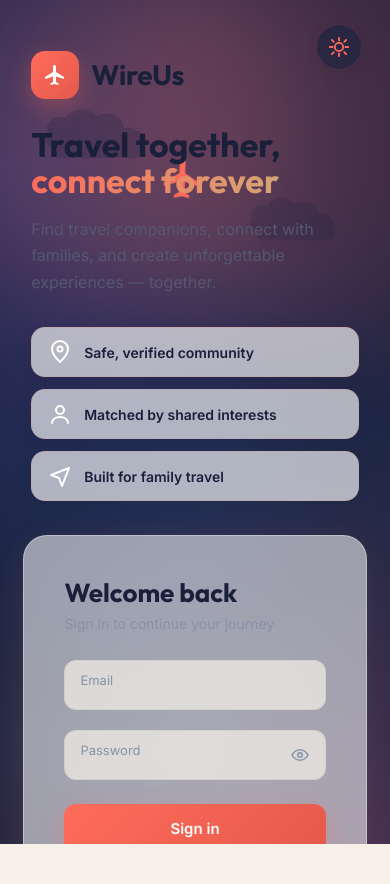
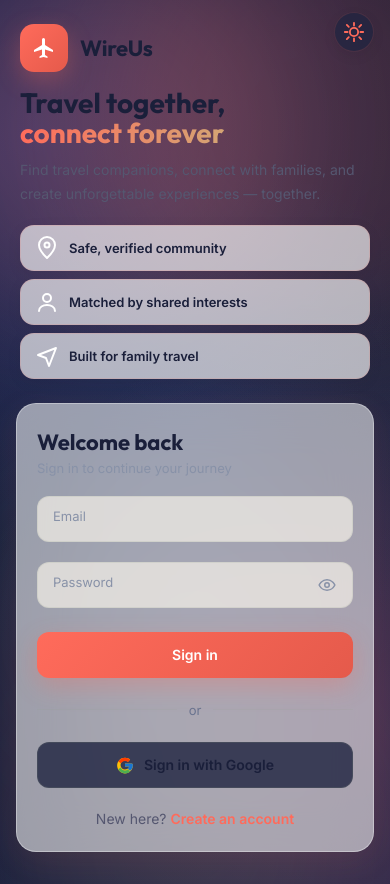
Before and after one commit to vittaldevak1/newone, a React (Vite) app in the folder frontend/: page /login in a window 390 px wide. Before the commit the page ends 844 px from the top, so only its background shows below. Built offline with nearby package versions, Linux system fonts and the light colour scheme; no server answers; a web font is replaced by a local one.

Commit message:
fix: mobile responsive - login scroll, chat back button, viewport meta, safe areas

```diff
--- a/frontend/index.html
+++ b/frontend/index.html
@@ -3,7 +3,7 @@
   <head>
     <meta charset="UTF-8" />
     <link rel="icon" type="image/svg+xml" href="/favicon.svg" />
-    <meta name="viewport" content="width=device-width, initial-scale=1.0" />
+    <meta name="viewport" content="width=device-width, initial-scale=1.0, maximum-scale=1.0, user-scalable=no, viewport-fit=cover" />
     <link rel="preconnect" href="https://fonts.googleapis.com" />
     <link rel="preconnect" href="https://fonts.gstatic.com" crossorigin />
     <link href="https://fonts.googleapis.com/css2?family=Inter:wght@400;500;600&family=Outfit:wght@400;500;600;700&family=Playfair+Display:ital,wght@0,600;0,700;1,600;1,700&display=swap" rel="stylesheet" />
--- a/frontend/src/components/MessagesPanel.jsx
+++ b/frontend/src/components/MessagesPanel.jsx
@@ -29,10 +29,17 @@ export default function MessagesPanel() {
   const [otherTyping, setOtherTyping] = useState(false);
   const [unreadCounts, setUnreadCounts] = useState({});
   const [lastMsgMap, setLastMsgMap] = useState({});
+  const [isMobile, setIsMobile] = useState(window.innerWidth <= 768);
   const messagesEnd = useRef(null);
   const inputRef = useRef(null);
   const typingTimeoutRef = useRef(null);
   const prevMatchId = useRef(null);
+
+  useEffect(() => {
+    const handleResize = () => setIsMobile(window.innerWidth <= 768);
+    window.addEventListener('resize', handleResize);
+    return () => window.removeEventListener('resize', handleResize);
+  }, []);
 
   const isSelf = activeConvo?._id === 'self';
 
@@ -354,10 +361,20 @@ export default function MessagesPanel() {
     );
   }
 
+  const goBack = () => {
+    setActiveConvo(null);
+    setMessages([]);
+    setOtherTyping(false);
+    if (prevMatchId.current) {
+      socket?.emit('leave-match', { matchId: prevMatchId.current });
+      prevMatchId.current = null;
+    }
+  };
+
   return (
     <div className="chat-layout">
       {/* Conversations Sidebar */}
-      <div className="chat-sidebar">
+      <div className={`chat-sidebar ${isMobile && activeConvo ? 'hidden-mobile' : ''}`}>
         <div className="chat-sidebar-header">
           <h3 className="chat-sidebar-title">Messages</h3>
         </div>
@@ -448,7 +465,7 @@ export default function MessagesPanel() {
       </div>
 
       {/* Chat Area */}
-      <div className="chat-main">
+      <div className={`chat-main ${isMobile && !activeConvo ? 'hidden-mobile' : ''}`}>
         {!activeConvo ? (
           <div className="chat-no-active">
             <div className="chat-no-active-icon">💬</div>
@@ -459,6 +476,11 @@ export default function MessagesPanel() {
           <>
             {/* Chat Header */}
             <div className="chat-header">
+              <button className="chat-back-btn" onClick={goBack} aria-label="Back to conversations">
+                <svg width="18" height="18" viewBox="0 0 24 24" fill="none" stroke="currentColor" strokeWidth="2" strokeLinecap="round" strokeLinejoin="round">
+                  <polyline points="15 18 9 12 15 6" />
+                </svg>
+              </button>
               <div className="chat-header-avatar" style={{ position: 'relative' }}>
                 {isSelf ? (
                   <span>{getInitials(user.name)}</span>
--- a/frontend/src/index.css
+++ b/frontend/src/index.css
@@ -6,9 +6,33 @@ margin: 0;
 padding: 0;
 }
 
+html {
+  -webkit-text-size-adjust: 100%;
+  -webkit-tap-highlight-color: transparent;
+}
+
 body{
 min-height:100vh;
+min-height: 100dvh;
 font-family: 'Inter', sans-serif;
 -webkit-font-smoothing: antialiased;
 -moz-osx-font-smoothing: grayscale;
+overscroll-behavior: none;
 }
+
+input, textarea, button, select {
+  font-family: inherit;
+  -webkit-appearance: none;
+  appearance: none;
+}
+
+input:focus, textarea:focus, button:focus {
+  outline: none;
+}
+
+/* Safe area padding for notched devices */
+@supports (padding: env(safe-area-inset-bottom)) {
+  body {
+    padding-bottom: env(safe-area-inset-bottom);
+  }
+}
--- a/frontend/src/styles/auth.css
+++ b/frontend/src/styles/auth.css
@@ -88,11 +88,17 @@
 html,
 body {
   width: 100%;
-  height: 100%;
+  min-height: 100%;
+  height: auto;
   font-family: 'Inter', sans-serif;
   background: var(--cream);
-  overflow: hidden;
+  overflow-x: hidden;
   transition: background 0.4s ease;
+}
+
+#root {
+  width: 100%;
+  min-height: 100vh;
 }
 
 /* ===== Theme Toggle ===== */
@@ -664,3 +670,92 @@ body {
     max-width: 100%;
   }
 }
+
+@media (max-width: 480px) {
+  .stage {
+    flex-direction: column;
+    min-height: 100vh;
+    height: auto;
+    overflow-y: auto;
+    -webkit-overflow-scrolling: touch;
+  }
+
+  .left {
+    padding: 24px 20px 12px;
+    flex: none;
+  }
+
+  .brand {
+    margin-bottom: 16px;
+  }
+
+  .brand-name {
+    font-size: 22px;
+  }
+
+  .headline {
+    font-size: 28px;
+  }
+
+  .sub {
+    font-size: 14px;
+    margin-top: 10px;
+  }
+
+  .pills {
+    margin-top: 20px;
+    gap: 8px;
+  }
+
+  .pill {
+    padding: 10px 14px;
+    gap: 10px;
+  }
+
+  .pill-text {
+    font-size: 13px;
+  }
+
+  .right {
+    padding: 12px 16px 32px;
+    flex: none;
+  }
+
+  .card {
+    max-width: 100%;
+    padding: 24px 20px;
+    border-radius: 20px;
+  }
+
+  .card-title {
+    font-size: 22px;
+    margin-bottom: 4px;
+  }
+
+  .card-sub {
+    font-size: 13px;
+    margin-bottom: 20px;
+  }
+
+  .field input {
+    height: 46px;
+    font-size: 16px;
+  }
+
+  .signin-btn,
+  .google-btn {
+    height: 46px;
+    font-size: 14px;
+  }
+
+  .theme-toggle {
+    top: 12px;
+    right: 16px;
+    width: 40px;
+    height: 40px;
+  }
+
+  .cloud, .plane {
+    display: none;
+  }
+}
--- a/frontend/src/styles/chat.css
+++ b/frontend/src/styles/chat.css
@@ -6,6 +6,7 @@
   border-radius: 18px;
   border: 1px solid var(--divider-color);
   overflow: hidden;
+  position: relative;
 }
 
 /* ===== Conversations Sidebar ===== */
@@ -174,6 +175,25 @@
   gap: 12px;
   padding: 16px 20px;
   border-bottom: 1px solid var(--divider-color);
+}
+
+.chat-back-btn {
+  display: none;
+  align-items: center;
+  justify-content: center;
+  width: 32px;
+  height: 32px;
+  border: none;
+  background: var(--input-bg);
+  border-radius: 8px;
+  color: var(--ink);
+  cursor: pointer;
+  flex-shrink: 0;
+  transition: background 0.15s;
+}
+
+.chat-back-btn:hover {
+  background: var(--input-bg-focus);
 }
 
 .chat-header-avatar {
@@ -579,17 +599,79 @@
 
 /* ===== Chat Responsive ===== */
 @media (max-width: 768px) {
-  .chat-sidebar {
-    width: 100%;
-    max-height: 200px;
-  }
-
   .chat-layout {
     flex-direction: column;
     height: calc(100vh - 140px);
+    height: calc(100dvh - 140px);
+    border-radius: 12px;
+  }
+
+  .chat-sidebar {
+    width: 100%;
+    max-height: none;
+    border-right: none;
+    flex: 1;
+  }
+
+  .chat-sidebar.hidden-mobile {
+    display: none;
+  }
+
+  .chat-main.hidden-mobile {
+    display: none;
+  }
+
+  .chat-main {
+    flex: 1;
+    position: absolute;
+    inset: 0;
+    z-index: 10;
+    background: var(--card-bg);
+    border-radius: 12px;
+  }
+
+  .chat-main.hidden-mobile {
+    display: none;
+  }
+
+  .chat-header {
+    padding: 12px 12px 12px 8px;
+  }
+
+  .chat-back-btn {
+    display: flex !important;
   }
 
   .chat-msg {
     max-width: 85%;
   }
+
+  .chat-input-bar {
+    padding: 8px 10px;
+    gap: 6px;
+  }
+
+  .chat-tool-btn {
+    padding: 6px;
+    font-size: 14px;
+  }
+
+  .chat-input {
+    font-size: 16px;
+    padding: 8px 12px;
+    height: 40px;
+  }
+
+  .chat-send-btn {
+    width: 36px;
+    height: 36px;
+  }
+
+  .chat-msg-bubble {
+    max-width: 100%;
+  }
+
+  .chat-msg-avatar {
+    display: none;
+  }
 }
--- a/frontend/src/styles/dashboard.css
+++ b/frontend/src/styles/dashboard.css
@@ -2,6 +2,7 @@
 .dash-layout {
   width: 100%;
   height: 100vh;
+  height: 100dvh;
   display: flex;
   background: var(--cream);
   overflow: hidden;
@@ -629,6 +630,9 @@
 
   .dash-main {
     height: calc(100vh - 56px);
+    height: calc(100dvh - 56px);
+    overflow-y: auto;
+    -webkit-overflow-scrolling: touch;
   }
 
   .dash-grid {
```
